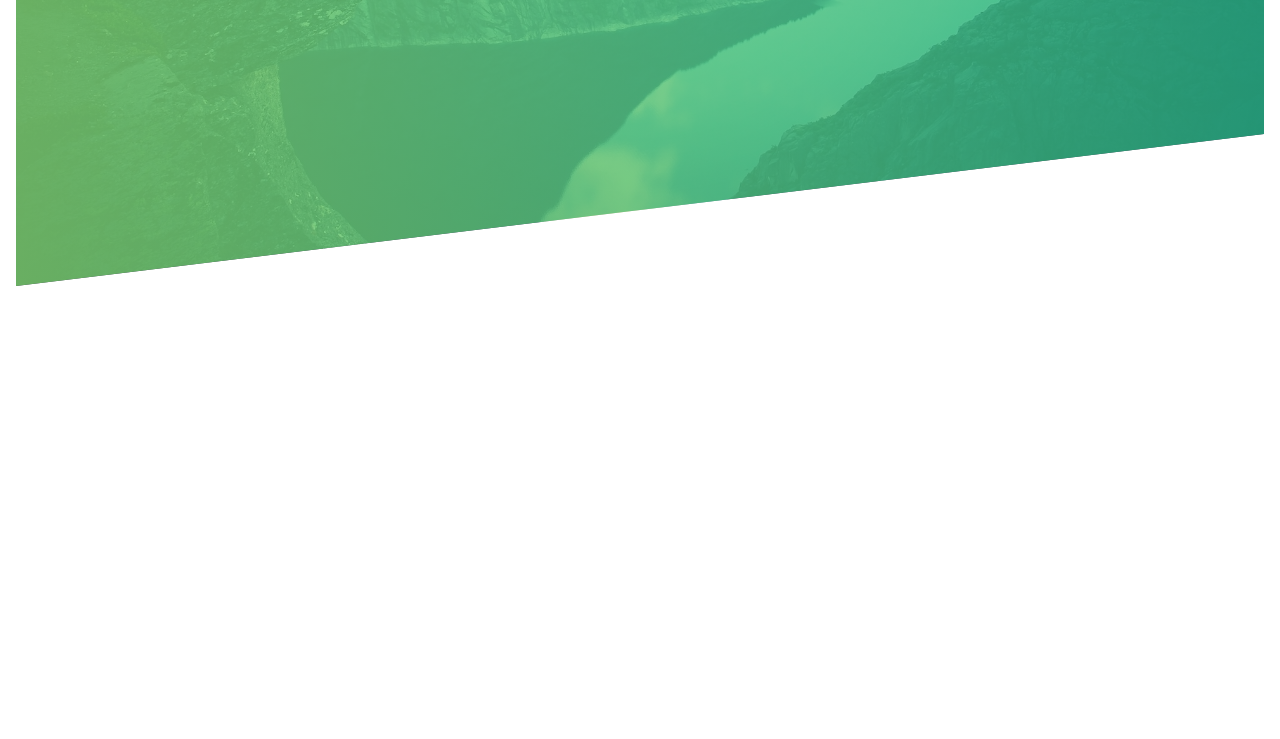
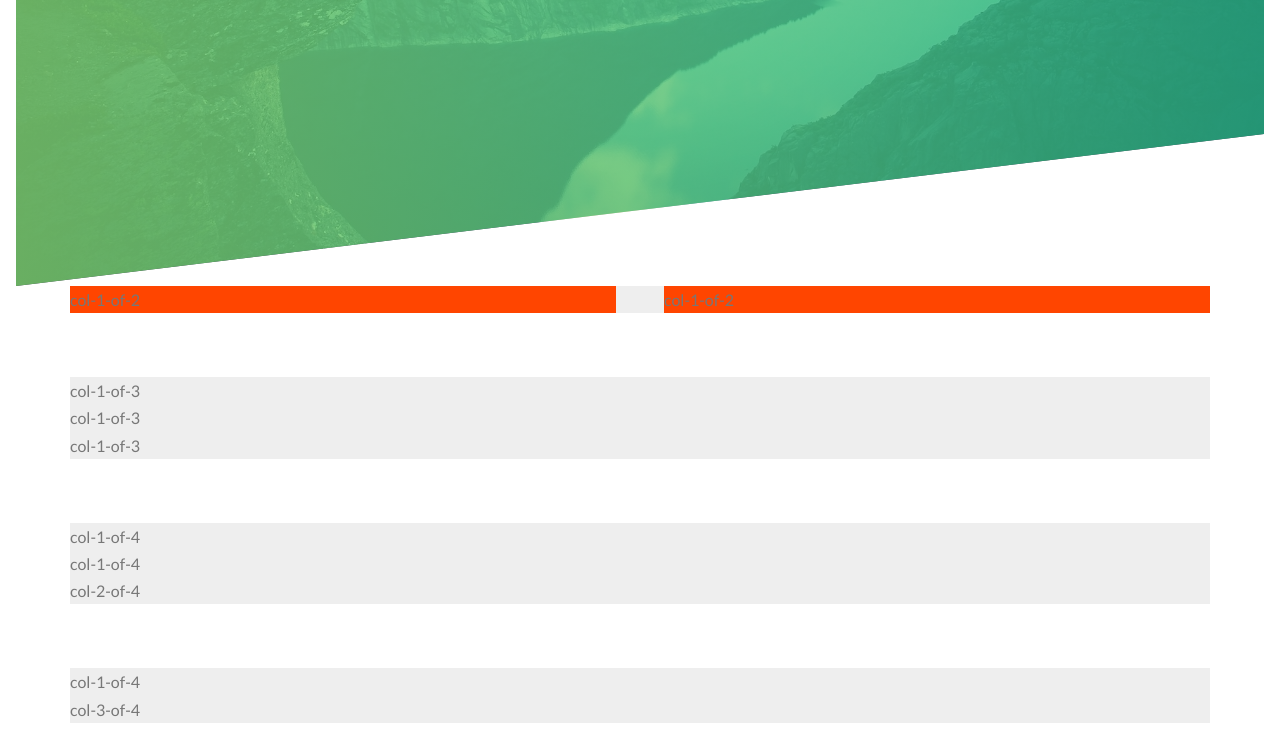
Before and after one commit to iprytula/advanced-css, a website: page natours/index.html in a window 1280 px wide. Shown: the part 490-1229 px from the top of the page. Before the commit the page ends 800 px from the top, so only its background shows below. Drawn offline with Linux system fonts and the light colour scheme.

Commit message:
Start to create my custom grid

```diff
--- a/natours/index.html
+++ b/natours/index.html
@@ -15,13 +15,37 @@
 
 <body>
   <header class="header">
-    <div class="header__logo-box"><img src="img/logo-white.png" alt="Logo" class="header__logo-box-img"></div>
+    <div class="header__logo-box">
+      <img src="img/logo-white.png" alt="Logo" class="header__logo-box-img">
+    </div>
     <h1 class="header__primary-title">
       <span class="header__primary-title_main">Outdoors</span>
       <span class="header__primary-title_sub">is where life happens</span>
     </h1>
     <a href="#" class="header__discover-btn btn-white">Discover our tours</a>
   </header>
+  <div class="container">
+    <section class="grid-test">
+      <div class="row">
+        <div class="col-1-of-2">col-1-of-2</div>
+        <div class="col-1-of-2">col-1-of-2</div>
+      </div>
+      <div class="row">
+        <div class="col-1-of-3">col-1-of-3</div>
+        <div class="col-1-of-3">col-1-of-3</div>
+        <div class="col-1-of-3">col-1-of-3</div>
+      </div>
+      <div class="row">
+        <div class="col-1-of-4">col-1-of-4</div>
+        <div class="col-1-of-4">col-1-of-4</div>
+        <div class="col-2-of-4">col-2-of-4</div>
+      </div>
+      <div class="row">
+        <div class="col-1-of-4">col-1-of-4</div>
+        <div class="col-3-of-4">col-3-of-4</div>
+      </div>
+    </section>
+  </div>
 </body>
 
 </html>
--- a/natours/sass/abstract/_mixins.scss
+++ b/natours/sass/abstract/_mixins.scss
@@ -0,0 +1,7 @@
+@mixin clearfix {
+  &:after {
+    content: "";
+    display: table;
+    clear: both;
+  }
+}
--- a/natours/sass/abstract/_variables.scss
+++ b/natours/sass/abstract/_variables.scss
@@ -3,3 +3,8 @@ $color-primary: #55c57a;
 $color-primary-light: #7ed56f;
 $color-primary-dark: #28b485;
 $color-grey-dark: #777;
+
+// GRID
+$container-width: 71.25rem;
+$gutter-horizontal: 4rem;
+$gutter-vertical: 3rem;
--- /dev/null
+++ b/natours/sass/layout/_grid.scss
@@ -0,0 +1,24 @@
+.container {
+  max-width: $container-width;
+  margin: 0 auto;
+}
+
+.row {
+  background-color: #eee;
+
+  &:not(:last-child) {
+    margin-bottom: $gutter-horizontal;
+  }
+
+  @include clearfix;
+
+  .col-1-of-2 {
+    width: calc((100% - #{$gutter-vertical}) / 2);
+    background-color: orangered;
+    float: left;
+
+    &:not(:last-child) {
+      margin-right: $gutter-vertical;
+    }
+  }
+}
--- a/natours/sass/main.scss
+++ b/natours/sass/main.scss
@@ -14,7 +14,10 @@ body {
   box-sizing: border-box;
 }
 
+@import "abstract/mixins";
 @import "abstract/variables";
+
+@import "layout/grid";
 
 @import "base/base";
 @import "base/animations";
```
Also changed, not shown: natours/css/style.css.
